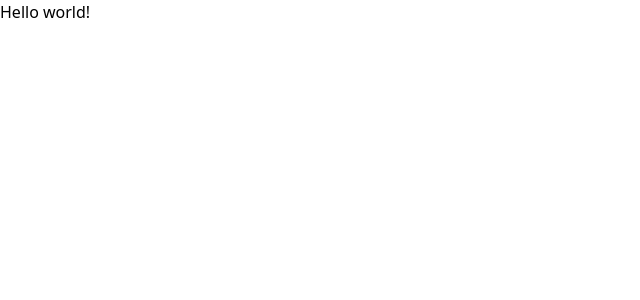
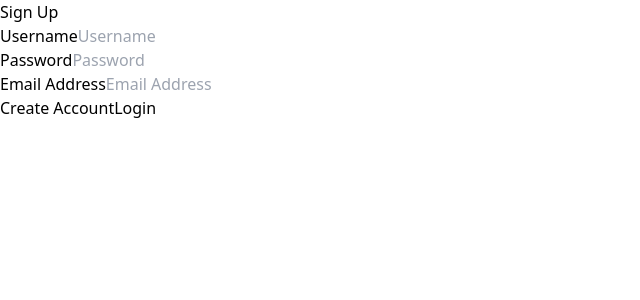
Before and after one commit to sbcodes90/Back-End-Authentication-App, a React (Vite) app in the folder client/auth-app/: page / in a window 1280 px wide. Shown: the top 300 px of the page, without its empty margins (0-640 px from the left). Built offline with nearby package versions, Linux system fonts and the light colour scheme.

Commit message:
update App

```diff
--- a/client/auth-app/src/App.jsx
+++ b/client/auth-app/src/App.jsx
@@ -1,10 +1,11 @@
+import SignUp from "./SignUp";
+
 function App() {
-
   return (
     <>
-      <h1 className="text-3xl font-bold text-red-500 underline text-center  ">Hello world!</h1>
+      <SignUp />
     </>
-  )
+  );
 }
 
-export default App
+export default App;
```
